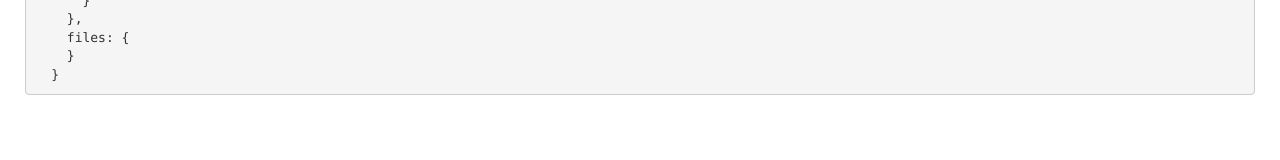
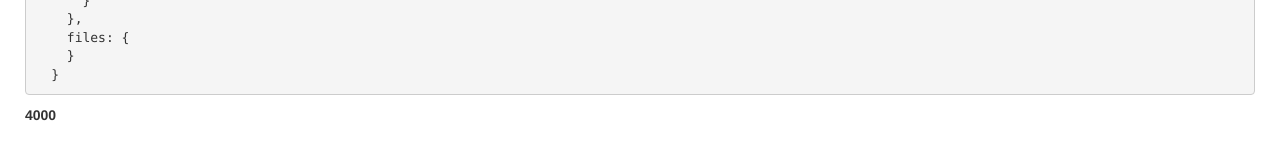
Before and after one commit to caseman72/ng-tutorial, a Jekyll site: the page built from index.html, in a window 1280 px wide. Shown: the part 231-391 px from the top of the page. Built offline with Jekyll 4.4.1, drawn with Linux system fonts in a browser that asks for light colours; Markdown is read by kramdown in place of the engine named in the settings; comment, search, counter and statistics services are not loaded.

Commit message:
moveing to local development - pushing to see site.port value

```diff
--- a/index.html
+++ b/index.html
@@ -24,6 +24,10 @@ desc: Home Description
 	}
 {% endhighlight %}
 
+<b>
+{{ site.port }}
+</b>
+
 <!-- TODO: move to an include -->
 <div id="wrapper" style="margin: 20px;">
 	<script>var idcomments_acct = "{{ site.intense_debate }}";</script>
```
Also changed, not shown: _posts/2014-01-01-tutorial-1.md (+1 -1 lines), 1 other file.
